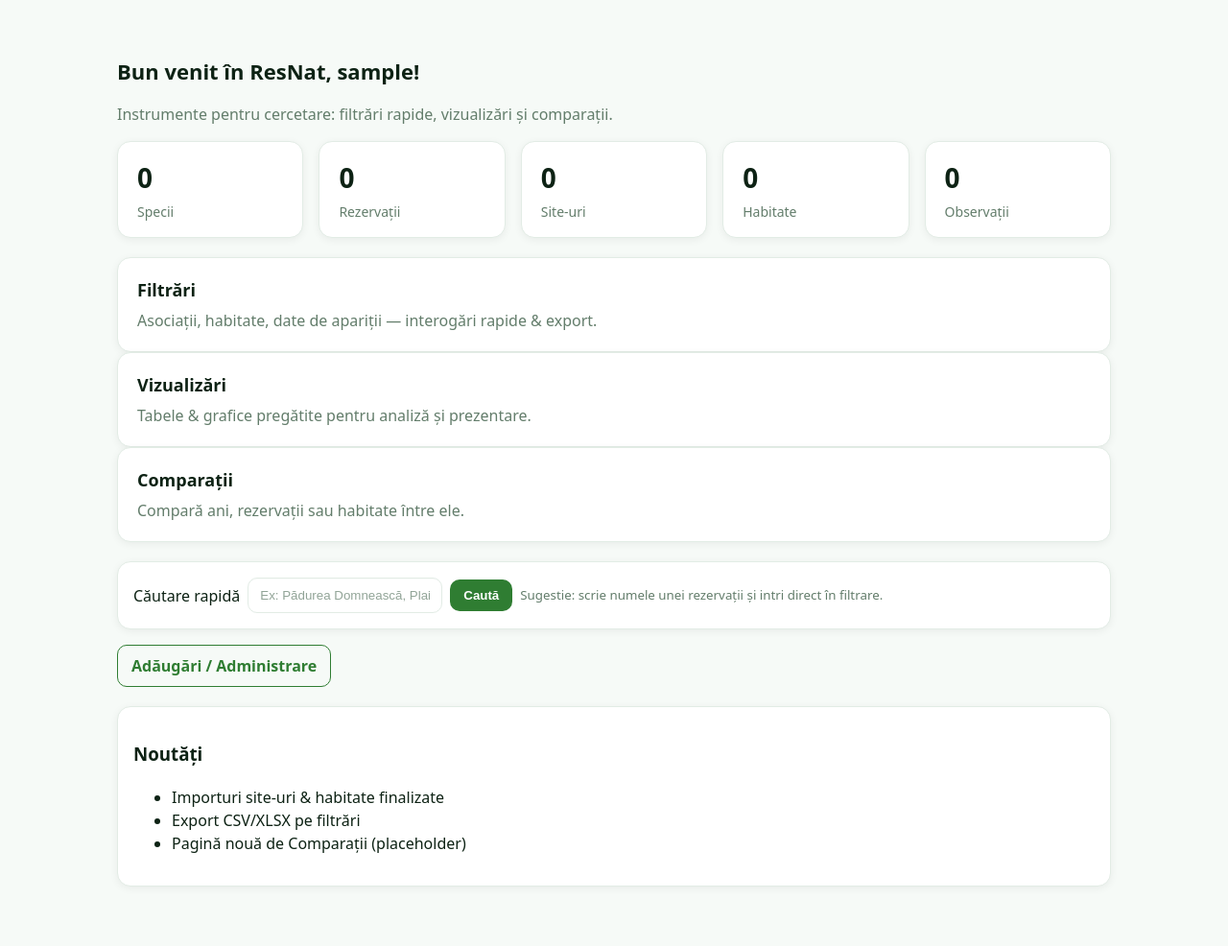
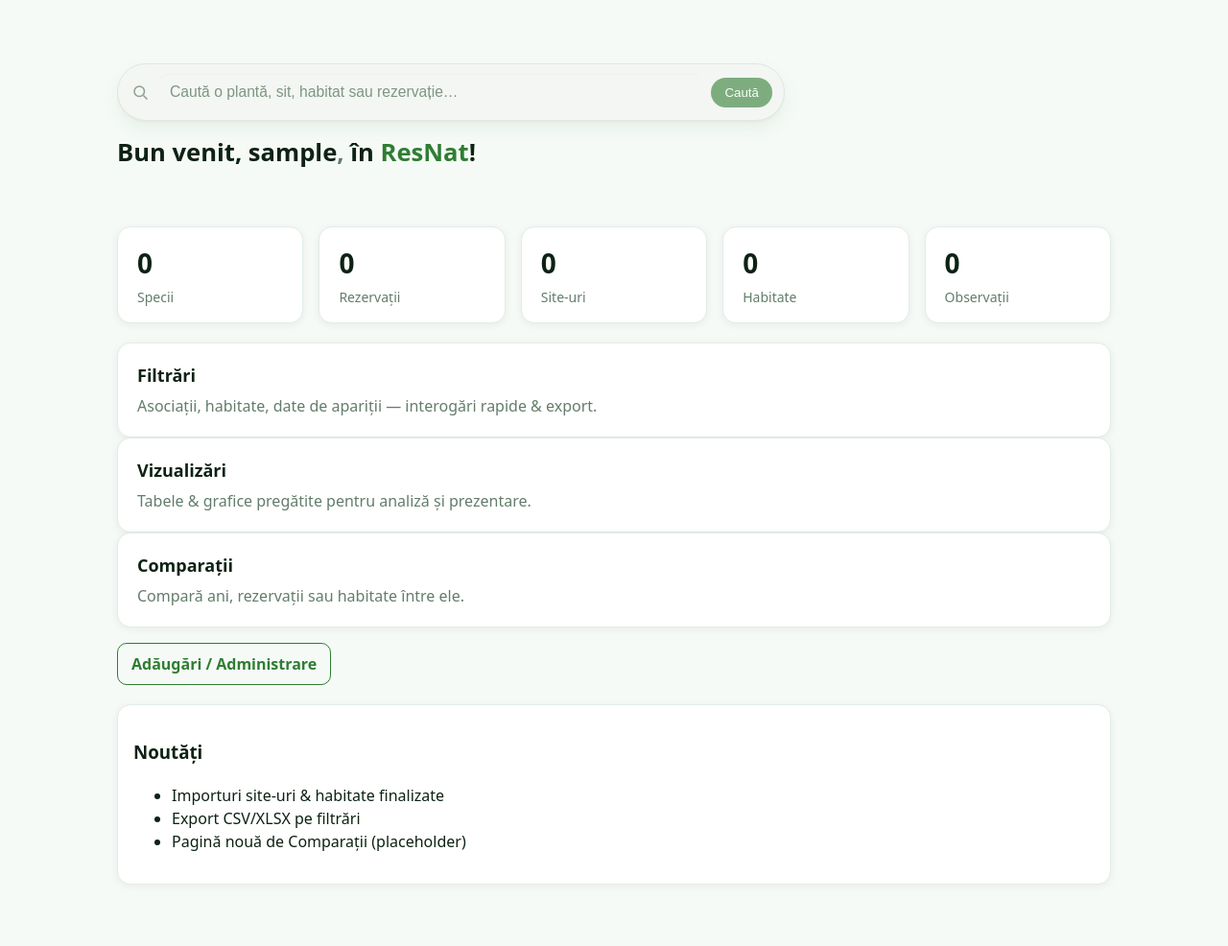
Before and after one commit to mihaimiron1/Institutul-de-Cercet-ri-i-Amenaj-ri-Silvice-ICAS-Project, a Django app: page / in a window 1280 px wide. Shown: the part 67-1053 px from the top of the page at 96% size. Run offline with Django 5.2, Linux system fonts and the light colour scheme; the visitor is signed in with stand-in values (Sample User, id 1); data that the repository does not hold is empty.

Commit message:
add search bar home

```diff
--- a/backend/core/static/css/style.css
+++ b/backend/core/static/css/style.css
@@ -204,3 +204,73 @@ input::placeholder{ color: color-mix(in srgb, var(--muted) 70%, transparent); }
   outline-offset: 2px;
   border-radius: 6px;
 }
+
+/* ===== HERO SEARCH (bara de căutare sus) ===== */
+.search-hero{ margin:18px auto 10px; }
+.welcome{
+  margin: 14px 0 0 0;
+  font-size: 1.6rem;
+  font-weight: 700;
+}
+.brand-word{ color: var(--brand, #2f7d32); }
+
+/* bara tip „pill”, cu umbră moale */
+.searchbar{
+  position: relative;
+  display: flex;
+  align-items: center;
+  gap: 10px;
+  background: #f3f6f3;
+  border: 1px solid var(--border, #dfe7df);
+  border-radius: 999px;
+  padding: 10px 12px 10px 42px; /* spațiu pentru icon */
+  box-shadow:
+    0 2px 0 rgba(0,0,0,.02),
+    0 8px 18px rgba(47,125,50,.08); /* verde subtil */
+  max-width: 640px;
+}
+.searchbar:focus-within{
+  border-color: var(--brand, #2f7d32);
+  box-shadow:
+    0 2px 0 rgba(0,0,0,.02),
+    0 10px 22px rgba(47,125,50,.12);
+}
+
+/* icon lupă pe stânga */
+.search-icon{
+  position: absolute;
+  left: 14px;
+  color: #8aa18d; /* gri-verzui */
+  display: inline-flex;
+  align-items: center;
+  justify-content: center;
+}
+
+/* input + buton */
+.searchbar input[type="search"]{
+  flex: 1;
+  min-width: 0;
+  border: 0;
+  background: transparent;
+  outline: none;
+  font-size: 0.98rem;
+  color: var(--text, #0e1a0f);
+}
+.searchbar input::placeholder{
+  color: #7e9581;
+}
+
+.search-btn{
+  background: var(--brand, #2f7d32);
+  color: #fff;
+  border: 0;
+  padding: 8px 14px;
+  border-radius: 999px;
+  cursor: not-allowed;            /* momentan nefuncțional */
+  opacity: .6;
+}
+
+/* spațiere mai mică sub bara de căutare, fiind în top */
+.search-hero + .grid,
+.search-hero + .tiles,
+.search-hero + .card { margin-top: 10px; }
--- a/backend/core/templates/core/home.html
+++ b/backend/core/templates/core/home.html
@@ -2,13 +2,33 @@
 {% block title %}ResNat · Home{% endblock %}
 {% block content %}
 
+<!-- HERO SEARCH (sus de tot) -->
+<section class="search-hero container">
+  <form class="searchbar" action="#" method="get" role="search" aria-label="Căutare globală (nefuncțională momentan)">
+    <span class="search-icon" aria-hidden="true">
+      <svg viewBox="0 0 24 24" width="18" height="18" fill="none" stroke="currentColor" stroke-width="2">
+        <circle cx="11" cy="11" r="7"></circle>
+        <line x1="16.65" y1="16.65" x2="22" y2="22"></line>
+      </svg>
+    </span>
+    <input
+      type="search"
+      name="q"
+      id="global-search"
+      placeholder="Caută o plantă, sit, habitat sau rezervație…"
+      autocomplete="off"
+      disabled
+      aria-disabled="true"
+    />
+    <button type="button" class="search-btn" disabled>Caută</button>
+  </form>
+
+  <h1 class="welcome">
+    Bun venit, {{ request.user.username }}<span class="muted">,</span> în <span class="brand-word">ResNat</span>!
+  </h1>
+</section>
+
 <section class="container">
-
-  <!-- Hero: un singur mesaj -->
-  <div class="hero">
-    <h1>Bun venit în ResNat, {{ request.user.username }}!</h1>
-    <p class="muted">Instrumente pentru cercetare: filtrări rapide, vizualizări și comparații.</p>
-  </div>
 
   <!-- KPIs -->
   <div class="grid grid-5">
@@ -55,20 +75,6 @@
     </a>
   </div>
 
-  <!-- Căutare rapidă -->
-  <div class="card mt-4">
-    <form class="quick-search" action="{% url 'occurrences_filters' %}" method="get">
-      <label for="q">Căutare rapidă</label>
-      <div style="display:flex; gap:8px; align-items:center; max-width:740px;">
-        <input id="q" name="reserve_name" type="text"
-               placeholder="Ex: Pădurea Domnească, Plaiul Fagului, MD0000001…">
-        <input type="hidden" name="mode" value="by_reserve_all">
-        <button type="submit" class="btn">Caută</button>
-      </div>
-      <small class="muted">Sugestie: scrie numele unei rezervații și intri direct în filtrare.</small>
-    </form>
-  </div>
-
   <!-- Admin (doar pentru cei cu dreptul de a adăuga sau staff) -->
   {% if request.user.is_authenticated %}
     {% if perms.core.add_occurrence or request.user.is_staff %}
@@ -91,7 +97,7 @@
 </section>
 
 <script>
-  // scurtături tastatură (opțional)
+  // Scurtături tastatură
   document.addEventListener('keydown', (e) => {
     if (['INPUT','TEXTAREA'].includes(document.activeElement.tagName)) return;
     if (e.key === 'f') window.location.href = "{% url 'associations_filters' %}";
@@ -102,7 +108,6 @@
         if (e.key === 'a') window.location.href = "/admin/";
       {% endif %}
     {% endif %}
-
   });
 </script>
 
```
Lines whose indentation alone changed are shown as unchanged.
